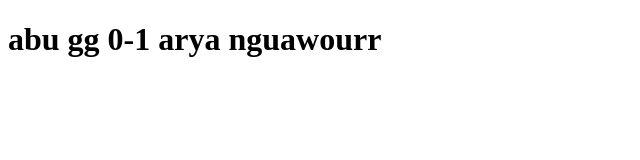
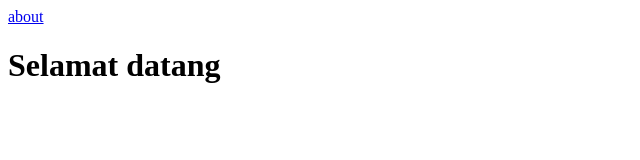
Before and after one commit to Aryaa-ds/Aryaa-ds.github.io, a plain HTML site: page index.html in a window 1280 px wide. Shown: the whole page, without its empty margins (0-640 px from the left). Drawn offline with Linux system fonts and the light colour scheme.

Commit message:
Update index.html

```diff
--- a/index.html
+++ b/index.html
@@ -6,6 +6,9 @@
     <title>Document</title>
 </head>
 <body>
-    <h1>abu gg 0-1 arya nguawourr</h1>
+    <nav>
+        <a href = About.html>about</a>
+    </nav>
+    <h1>Selamat datang</h1>
 </body>
 </html>
```
